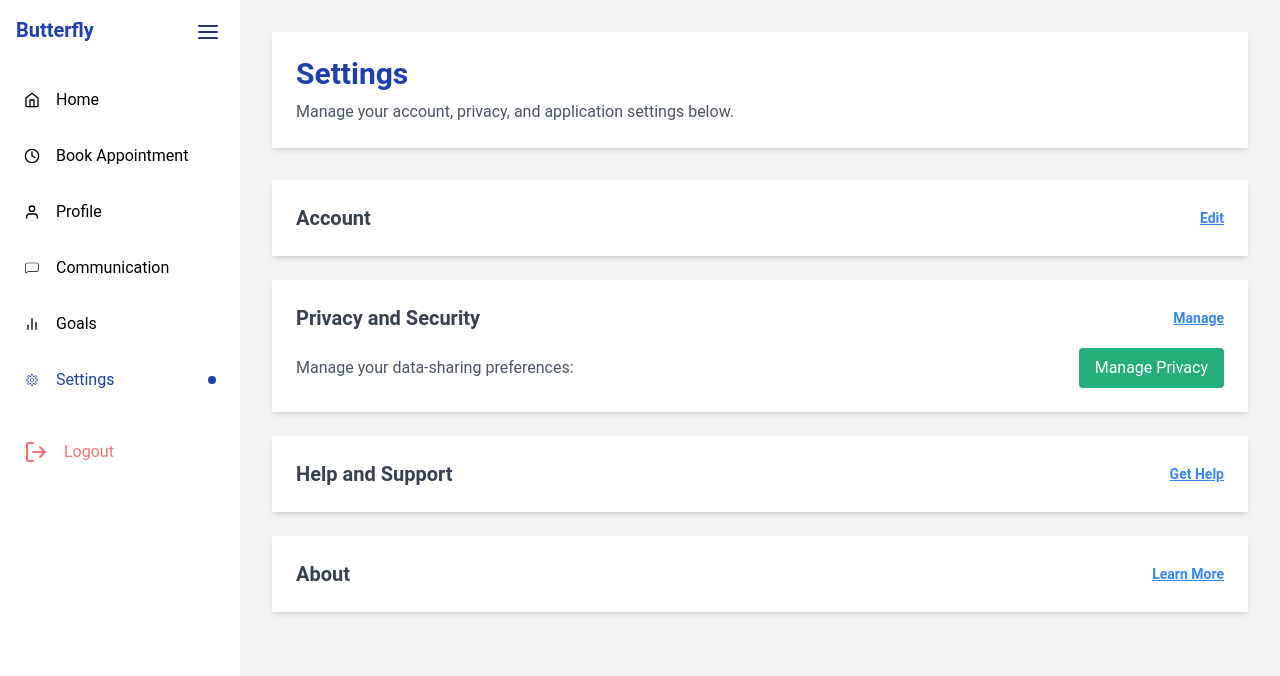
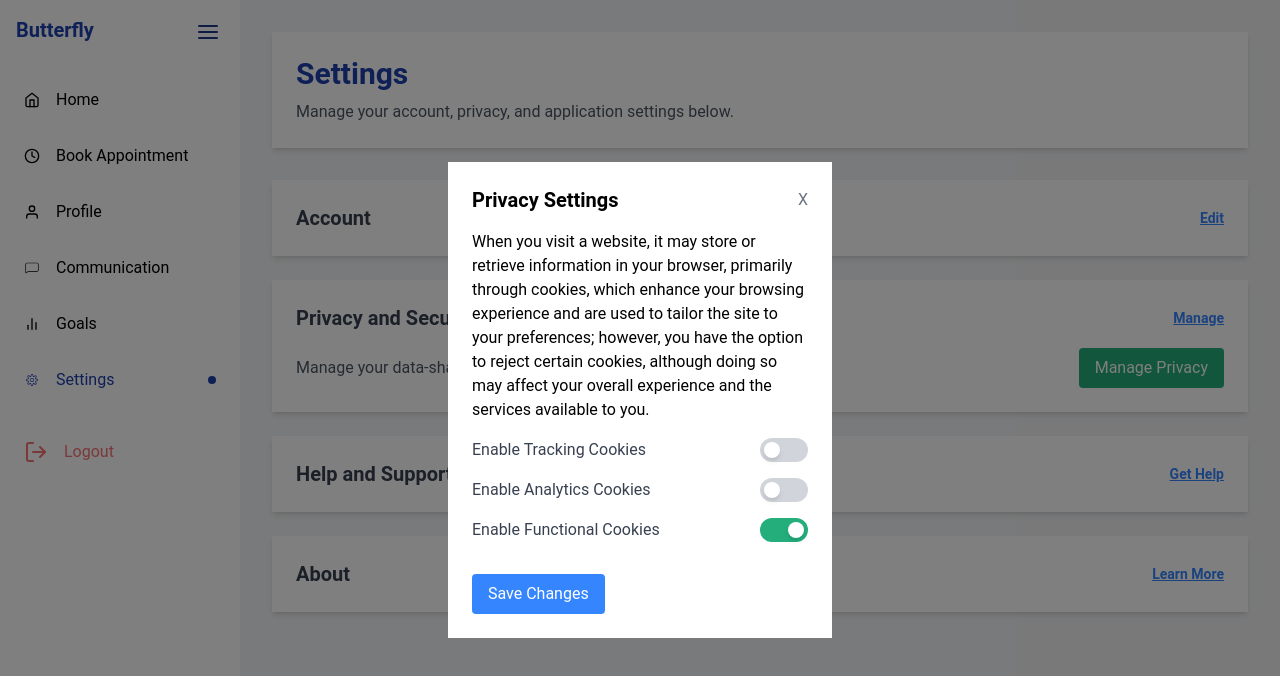
Before and after one commit to BluYiti/boltusaus-butterfly, a Next.js app: page /client/pages/settings in a window 1280 px wide. Both pictures are taken after a click on the button "Manage". Shown: the top 676 px of the page. Built offline with nearby package versions, Linux system fonts and the light colour scheme; no server answers.

Commit message:
settings: privacy settings

```diff
--- a/app/client/pages/settings/page.tsx
+++ b/app/client/pages/settings/page.tsx
@@ -24,6 +24,7 @@ const SettingsPage = () => {
   const [activeSection, setActiveSection] = useState<string | null>(null);
   const [isProfileModalOpen, setIsProfileModalOpen] = useState(false);
   const [isChangePasswordModalOpen, setIsChangePasswordModalOpen] = useState(false);
+  const [isPrivacyModalOpen, setIsPrivacyModalOpen] = useState(false);
 
   // State variables for profile fields and password fields
   const [contactNumber, setContactNumber] = useState("");
@@ -35,6 +36,11 @@ const SettingsPage = () => {
   const [newPassword, setNewPassword] = useState("");
   const [confirmPassword, setConfirmPassword] = useState("");
 
+   // State for cookie settings
+   const [trackingCookies, setTrackingCookies] = useState(false);
+   const [analyticsCookies, setAnalyticsCookies] = useState(false);
+   const [functionalCookies, setFunctionalCookies] = useState(true); // Assuming these are enabled by default
+
   // Validation check for the password
   const isPasswordValid = newPassword.match(
     /^(?=.*[A-Z])(?=.*\d)(?=.*[@$!%*?&])[A-Za-z\d@$!%*?&]{8,12}$/
@@ -42,9 +48,38 @@ const SettingsPage = () => {
 
   const isProfileValid = contactNumber.trim() !== "" && address.trim() !== "";
 
+
+  const ToggleSwitch = ({ label, isChecked, onToggle }) => (
+    <div className="flex items-center justify-between mb-4">
+      <span className="text-gray-700">{label}</span>
+      <div
+        className={`relative w-12 h-6 flex items-center cursor-pointer ${isChecked ? 'bg-green-500' : 'bg-gray-300'} rounded-full p-1`}
+        onClick={onToggle}
+      >
+        <div
+          className={`bg-white w-4 h-4 rounded-full shadow-md transform duration-300 ease-in-out ${isChecked ? 'translate-x-6' : 'translate-x-0'}`}
+        ></div>
+      </div>
+    </div>
+  );
+
   const toggleSection = (section: string) => {
     setActiveSection(activeSection === section ? null : section);
   };
+
+  const handlePrivacyClick = () => {
+    setIsPrivacyModalOpen(true);
+  };
+
+    // Handler for saving cookie settings
+    const handleSavePrivacySettings = () => {
+      console.log("Privacy settings saved:", {
+        trackingCookies,
+        analyticsCookies,
+        functionalCookies,
+      });
+      handleModalClose();
+    };
 
   const handleEditProfileClick = () => {
     setIsProfileModalOpen(true);
@@ -57,6 +92,7 @@ const SettingsPage = () => {
   const handleModalClose = () => {
     setIsProfileModalOpen(false);
     setIsChangePasswordModalOpen(false);
+    setIsPrivacyModalOpen(false);
   };
 
   // Handler for saving profile changes
@@ -122,20 +158,28 @@ const SettingsPage = () => {
           )}
         </div>
 
-        {/* Privacy and Security Section */}
+           {/* Privacy and Security Section */}
         <div className="bg-white shadow-md rounded-lg p-6 mb-6">
           <h3
             className="text-xl font-semibold text-gray-700 cursor-pointer flex justify-between items-center"
             onClick={() => toggleSection("privacy")}
           >
             Privacy and Security
-            <button className="text-sm text-blue-400 underline">Manage</button>
+            <button
+              className="text-sm text-blue-400 underline"
+              onClick={handlePrivacyClick} // Open the privacy modal
+            >
+              Manage
+            </button>
           </h3>
           {activeSection === "privacy" && (
             <div className="mt-4 text-gray-600">
               <div className="flex justify-between items-center">
                 <p>Manage your data-sharing preferences:</p>
-                <button className="px-4 py-2 bg-green-500 text-white rounded hover:bg-green-600">
+                <button
+                  className="px-4 py-2 bg-green-500 text-white rounded hover:bg-green-600"
+                  onClick={handlePrivacyClick} // Open the privacy modal
+                >
                   Manage Privacy
                 </button>
               </div>
@@ -245,7 +289,7 @@ const SettingsPage = () => {
           </div>
           <button
             onClick={handleSaveProfile}
-            className={`px-4 py-2 text-white rounded ${isProfileValid ? 'bg-blue-500 hover:bg-blue-600' : 'bg-gray-400 cursor-not-allowed'}`}
+            className={`px-4 py-2 text-white rounded ${isProfileValid ? 'bg-blue-400 hover:bg-blue-600' : 'bg-gray-400 cursor-not-allowed'}`}
             disabled={!isProfileValid}
           >
             Save Changes
@@ -293,6 +337,36 @@ const SettingsPage = () => {
             Update Password
           </button>
         </Modal>
+
+        {/* Modal for Managing Privacy Settings */}
+        <Modal isOpen={isPrivacyModalOpen} onClose={handleModalClose} title="Privacy Settings">
+        <p className="mb-4"> {/* Add margin-bottom for spacing */}
+    When you visit a website, it may store or retrieve information in your browser, primarily through cookies, which enhance your browsing experience and are used to tailor the site to your preferences; however, you have the option to reject certain cookies, although doing so may affect your overall experience and the services available to you.
+  </p>
+          <ToggleSwitch
+            label="Enable Tracking Cookies"
+            isChecked={trackingCookies}
+            onToggle={() => setTrackingCookies(!trackingCookies)}
+          />
+          <ToggleSwitch
+            label="Enable Analytics Cookies"
+            isChecked={analyticsCookies}
+            onToggle={() => setAnalyticsCookies(!analyticsCookies)}
+          />
+          <ToggleSwitch
+            label="Enable Functional Cookies"
+            isChecked={functionalCookies}
+            onToggle={() => setFunctionalCookies(!functionalCookies)}
+          />
+          <button
+            onClick={handleSavePrivacySettings}
+            className="px-4 py-2 mt-4 bg-blue-400 text-white rounded hover:bg-blue-500"
+          >
+            Save Changes
+          </button>
+        </Modal>
+
+
       </div>
     </Layout>
   );
```
